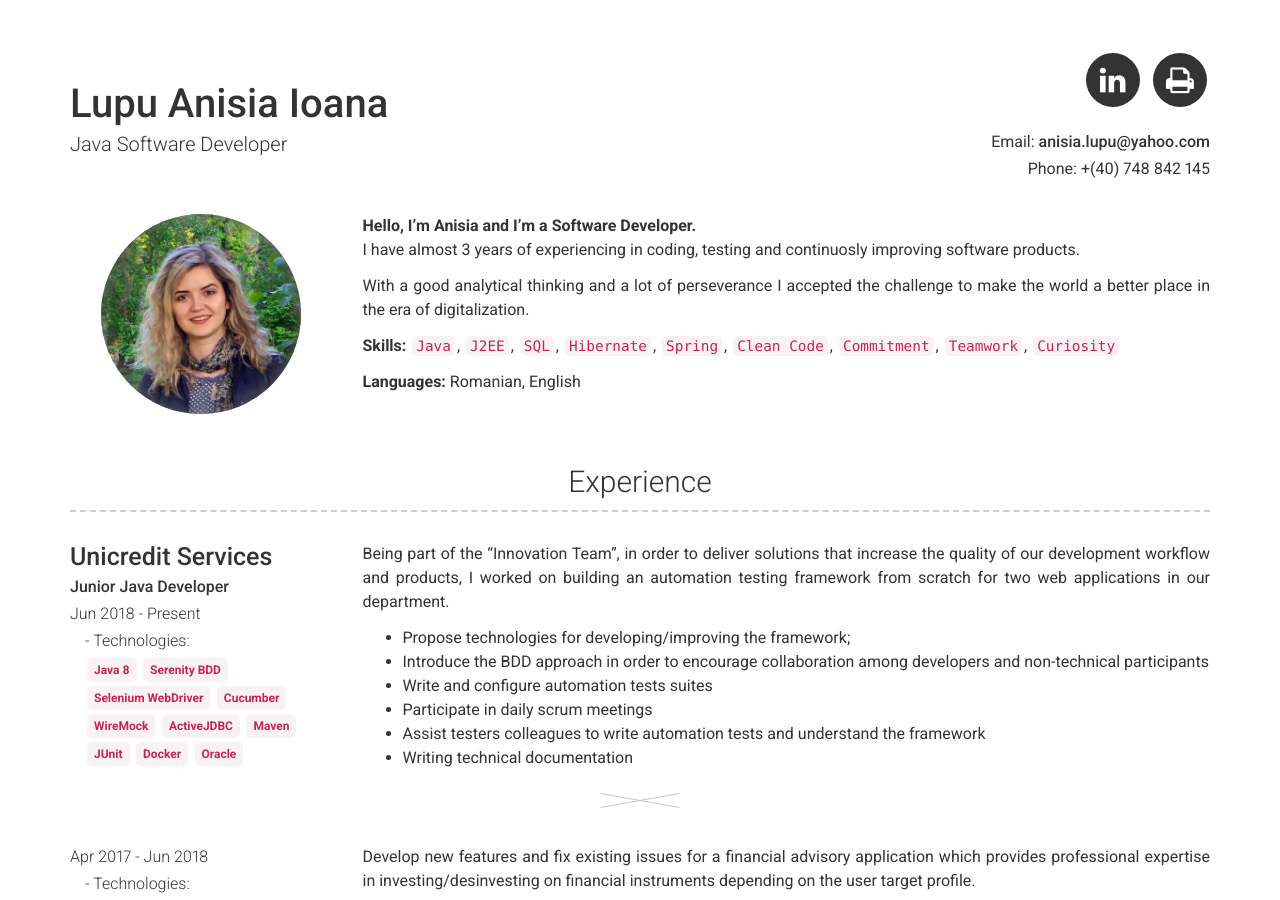
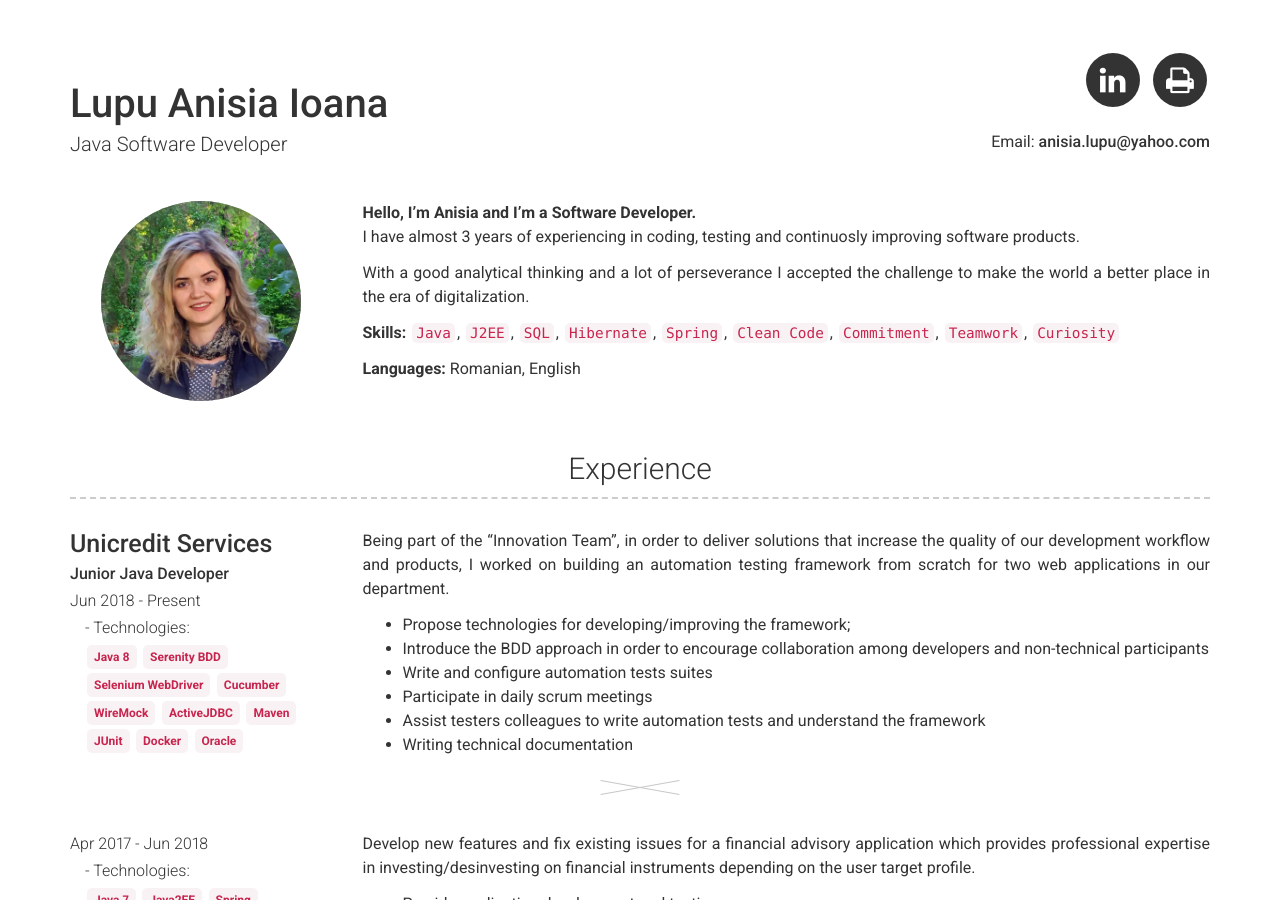
Before and after one commit to anisia-lupu/anisia-lupu, a Jekyll site: the page built from index.md, in a window 1280 px wide and 900 px high. Built offline with Jekyll 4.4.1, drawn with Linux system fonts in a browser that asks for light colours; part of the change alters nothing that is shown.

Commit message:
Update _config.yml
remove phone number

```diff
--- a/_config.yml
+++ b/_config.yml
@@ -6,7 +6,7 @@ repository: sproogen/resume-theme
 name: Lupu Anisia Ioana
 title: Java Software Developer
 email: anisia.lupu@yahoo.com
-phone: +(40) 748 842 145
+# phone: +(40) 748 842 145
 location: Iasi, Romania
 print_page: true
 google_analytics: true
```
